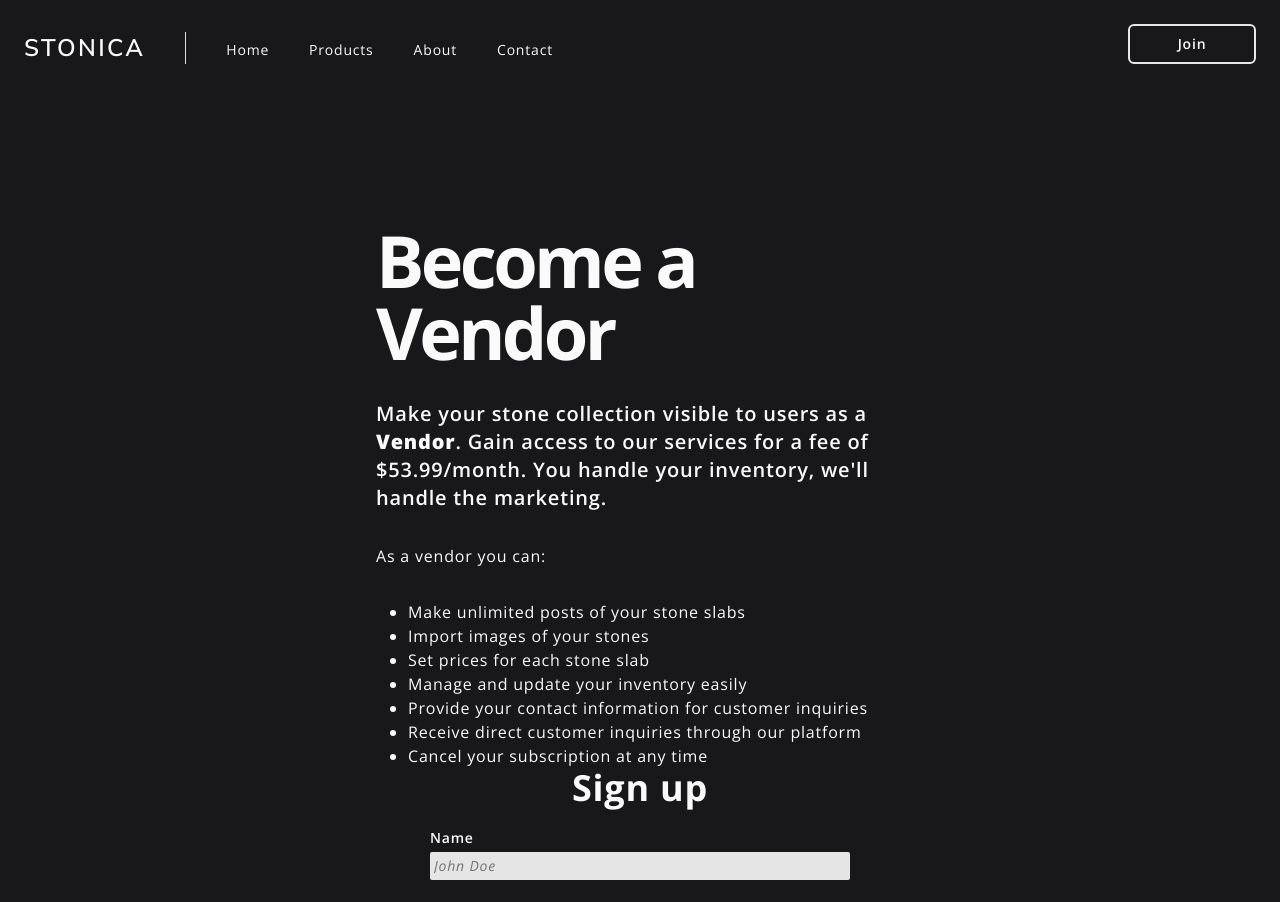
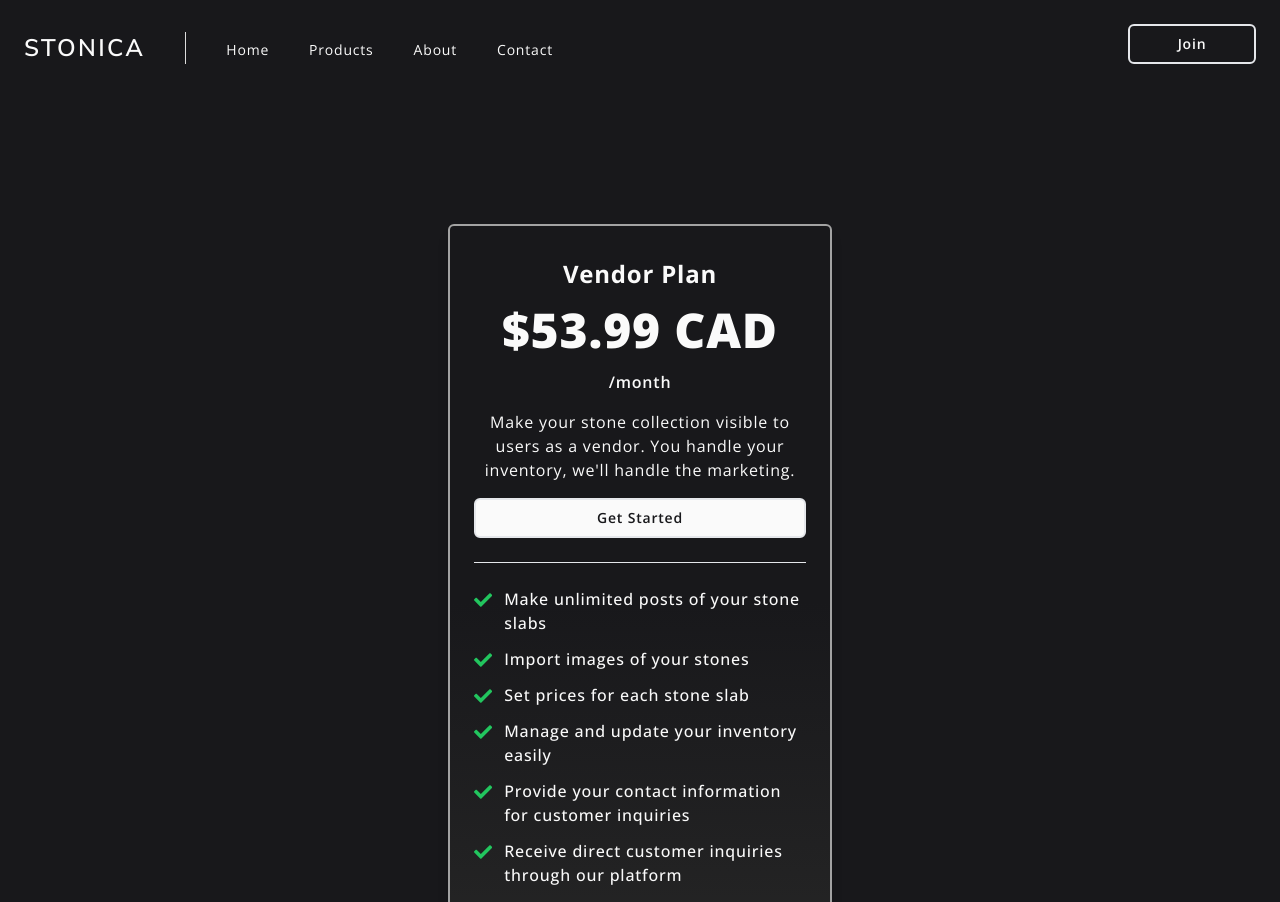
Before and after one commit to shayanabedi98/stonica, a Next.js app: page /vendor/register in a window 1280 px wide. Shown: the top 902 px of the page. Built offline with nearby package versions, Linux system fonts and the light colour scheme; no server answers; the database is empty.

Commit message:
finished price card in vendor

```diff
--- a/app/vendor/register/page.tsx
+++ b/app/vendor/register/page.tsx
@@ -1,44 +1,65 @@
 import { authOptions } from "@/app/api/auth/[...nextauth]/options";
+import Btn from "@/components/Btn";
 import Container from "@/components/Container";
-import SignUpForm from "@/components/forms/SignUpForm";
+import prisma from "@/lib/db";
 import { getServerSession } from "next-auth";
-import Image from "next/image";
+import Link from "next/link";
 import { redirect } from "next/navigation";
+import { FaCheck } from "react-icons/fa";
 
 export default async function Register() {
   const session = await getServerSession(authOptions);
 
-  if (session) {
+  let user;
+
+  try {
+    user = await prisma.user.findUnique({
+      where: { email: session?.user?.email as string },
+    });
+  } catch (error) {
+    user = null;
+  }
+
+  if (session && user?.isVendor) {
     redirect("/vendor/dashboard");
   }
+
+  const whatsIncluded = [
+    "Make unlimited posts of your stone slabs",
+    "Import images of your stones",
+    "Set prices for each stone slab",
+    "Manage and update your inventory easily",
+    "Provide your contact information for customer inquiries",
+    "Receive direct customer inquiries through our platform",
+    "Cancel your subscription at any time",
+  ];
 
   return (
     <div className="ancestor-container">
       <Container>
-        <div className="flex items-center justify-center">
-          <div className="flex w-1/2 flex-col justify-center gap-8 px-10">
-            <h1>Become a Vendor</h1>
-            <h2>
-              Make your stone collection visible to users as a{" "}
-              <strong>Vendor</strong>. Gain access to our services for a fee of
-              $53.99/month. You handle your inventory, we&apos;ll handle the
-              marketing.
-            </h2>
-            <p>As a vendor you can:</p>
-            <ul className="list-disc pl-8">
-              <li>Make unlimited posts of your stone slabs</li>
-              <li>Import images of your stones</li>
-              <li>Set prices for each stone slab</li>
-              <li>Manage and update your inventory easily</li>
-              <li>Provide your contact information for customer inquiries</li>
-              <li>Receive direct customer inquiries through our platform</li>
-              <li>Cancel your subscription at any time</li>
+        <div className="flex items-center justify-center gap-32">
+          <div className="bg flex max-w-96 flex-col items-center justify-center gap-4 rounded-md border-2 border-neutral-400 bg-gradient-to-b from-primary via-primary to-neutral-800 px-6 py-8 shadow-lg">
+            <p className="text-2xl font-bold">Vendor Plan</p>
+            <p className="text-5xl font-extrabold">$53.99 CAD</p>
+            <p className="font-semibold">/month</p>
+            <p className="text-center">
+              Make your stone collection visible to users as a vendor. You
+              handle your inventory, we&apos;ll handle the marketing.
+            </p>
+            <Link href={"/vendor/register"} className="w-full">
+              <Btn content={"Get Started"} styles="bg-secondary w-full" />
+            </Link>
+            <hr className="my-2 w-full" />
+            <ul className="flex w-full flex-col justify-center gap-3">
+              {whatsIncluded.map((item, index) => (
+                <li className="flex items-start gap-3 font-medium" key={index}>
+                  <FaCheck className="relative top-[3px] text-xl text-green-500" />{" "}
+                  <span className="w-full">{item}</span>
+                </li>
+              ))}
             </ul>
           </div>
-
-        </div>
-        <div className="">
-          <SignUpForm />
+          {/* <div className=""></div> */}
         </div>
       </Container>
     </div>
--- /dev/null
+++ b/components/posts/Card.tsx
@@ -0,0 +1,31 @@
+import Image from "next/image";
+
+export default function Card({
+  price,
+  src,
+  alt,
+  qty,
+  title,
+  marble,
+  color,
+}: any) {
+  return (
+    <div className="flex flex-col items-center">
+      <h2>{title}</h2>
+      <p>
+        {marble}, {color}
+      </p>
+      <Image src={src} alt={alt} height={700} width={700} />
+      <div className="flex flex-col gap-3">
+        <div className="justify-between">
+          <p>Price:</p>
+          <p>{price}</p>
+        </div>
+        <div className="justify-between">
+          <p>Quantity:</p>
+          <p>{qty}</p>
+        </div>
+      </div>
+    </div>
+  );
+}
```
